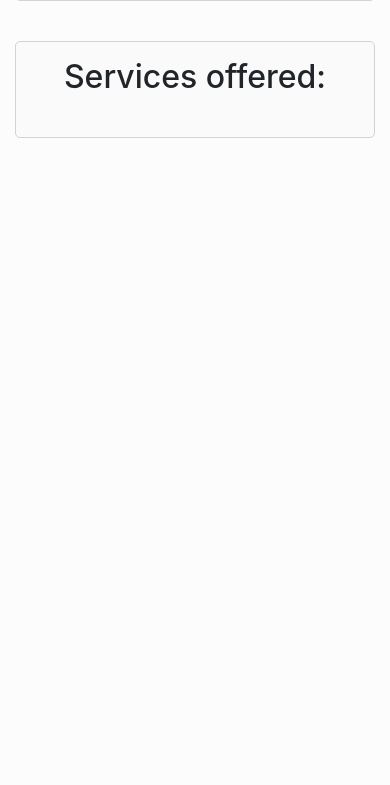
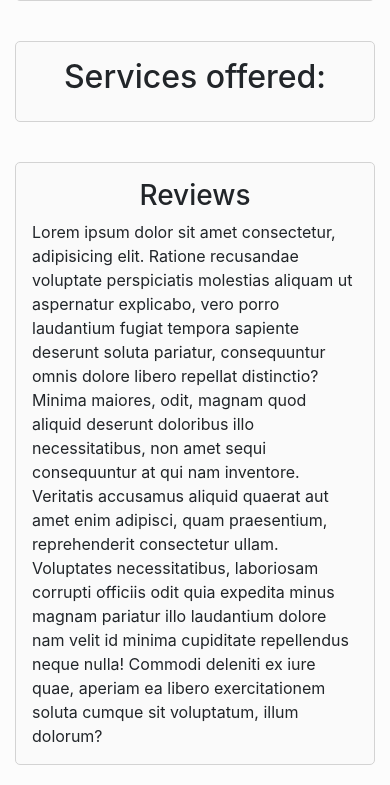
Before and after one commit to j-scu486/taskusagi, a Django app: page /accounts/tasker_profile/1 in a window 390 px wide. Shown: the part 515-1300 px from the top of the page. Before the commit the page ends 653 px from the top, so only its background shows below. Run offline with Django 3.2, Linux system fonts and the light colour scheme; some libraries are stand-ins or nearby versions.

Commit message:
worked more on profile page

```diff
--- a/static/taskusagi/style.css
+++ b/static/taskusagi/style.css
@@ -2,6 +2,7 @@
 
 :root {
     --main-text-color: rgb(166, 0, 207);
+    --secondary-text-color: rgb(133, 133, 133);
     --main-text-hover: rgb(121, 0, 151);
     --card-outline: rgb(211, 211, 211);
 }
@@ -415,6 +416,20 @@
     justify-content: center;
 }
 
+/* TASKER PROFILE */
+
+#tasker-profile .card-custom-2 .info-container-detail {
+    display: flex;
+    flex-direction: column;
+}
+#tasker-profile .card-custom-2 .info-detail-item {
+    display: flex;
+    justify-content: space-between;
+}
+
+#tasker-profile .card-custom-2 .info-container-detail p {
+    color: var(--secondary-text-color);
+}
 
 
 
--- a/templates/users/tasker_profile.html
+++ b/templates/users/tasker_profile.html
@@ -7,7 +7,7 @@
         <h1 class="mt-5">{{ tasker }}'s profile </h1>
 
         <div class="row">
-            <div class="col-md-6">
+            <div class="col-md-12">
                 <div class="card-custom-2">
                     <div class="info-1">
                        <div class="info-container">
@@ -31,17 +31,32 @@
                     </div>
                 </div>
             </div>
+        </div>
+        <div class="row">
+            <div class="col-md-12">
+                <div class="card-custom-2">
+                    <h2 class="text-center">Services offered:</h2>
+                    <div class="info-container-detail">
+                            {% for task in task_can_do %}
+                            <div class="info-detail-item">
+                                <div class="header-container">
+                                    <h4>{{ task.get_category_display }}</h4>
+                                    <p>{{ task.description }}</p>
+                                </div>
+                                <a class="btn-custom-1 ml-5" style="display: flex; align-items: center;" href="{% url 'booking:schedule-booking' _id=tasker.user.id category=task.category %}">Select for ￥{{ task.price }} /hr</a>
+                            </div>
+                            <hr>
+                            {% endfor %}
+                    </div>
+                </div>
+            </div>
+        </div>
 
-            <div class="col-md-6">
+        <div class="row">
+            <div class="col-md-12">
                 <div class="card-custom-2">
-                    <div class="info-container">
-                        <h2>Services offered:</h2>
-                        <ul>
-                            {% for task in task_can_do %}
-                            <li><a href="{% url 'booking:schedule-booking' _id=tasker.user.id category=task.category %}">{{ task.get_category_display }}</a></li>
-                            {% endfor %}
-                        </ul>
-                    </div>
+                    <h3>Reviews</h3>
+                    Lorem ipsum dolor sit amet consectetur, adipisicing elit. Ratione recusandae voluptate perspiciatis molestias aliquam ut aspernatur explicabo, vero porro laudantium fugiat tempora sapiente deserunt soluta pariatur, consequuntur omnis dolore libero repellat distinctio? Minima maiores, odit, magnam quod aliquid deserunt doloribus illo necessitatibus, non amet sequi consequuntur at qui nam inventore. Veritatis accusamus aliquid quaerat aut amet enim adipisci, quam praesentium, reprehenderit consectetur ullam. Voluptates necessitatibus, laboriosam corrupti officiis odit quia expedita minus magnam pariatur illo laudantium dolore nam velit id minima cupiditate repellendus neque nulla! Commodi deleniti ex iure quae, aperiam ea libero exercitationem soluta cumque sit voluptatum, illum dolorum?
                 </div>
             </div>
         </div>
```
